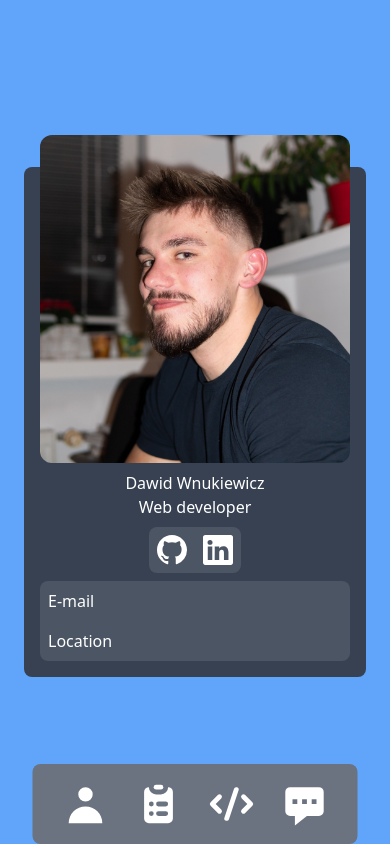
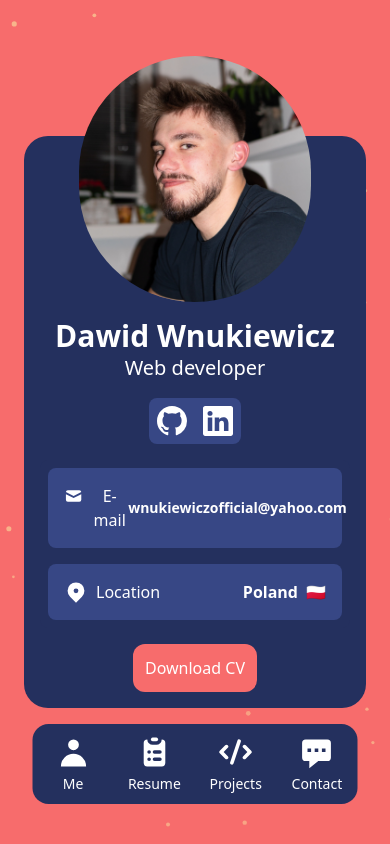
Before and after one commit to wnukiewiczofficial/portfolio, a React (Vite) app: page / in a window 390 px wide. Built offline with nearby package versions, Linux system fonts and the light colour scheme.

Commit message:
massive update

```diff
--- a/index.html
+++ b/index.html
@@ -4,7 +4,7 @@
     <meta charset="UTF-8" />
     <!-- <link rel="icon" type="image/svg+xml" href="/vite.svg" /> -->
     <meta name="viewport" content="width=device-width, initial-scale=1.0" />
-    <title>Dawid Wnukiewicz</title>
+    <title>Dawid Wnukiewicz | Portfolio</title>
   </head>
   <body>
     <div id="root"></div>
--- a/package.json
+++ b/package.json
@@ -13,9 +13,11 @@
     "react": "^18.2.0",
     "react-dom": "^18.2.0",
     "react-icons": "^4.8.0",
+    "react-particles": "^2.9.3",
     "react-router": "^6.11.1",
     "react-router-dom": "^6.11.1",
-    "react-scroll": "^1.8.9"
+    "react-scroll": "^1.8.9",
+    "tsparticles": "^2.9.3"
   },
   "devDependencies": {
     "@types/react": "^18.0.28",
--- a/src/components/mycard.jsx
+++ b/src/components/mycard.jsx
@@ -1,23 +1,48 @@
 import { BsGithub, BsLinkedin } from "react-icons/bs";
+import { HiLocationMarker, HiMail } from "react-icons/hi";
 import imgMe from "../assets/me.jpg";
 
 export default function MyCard() {
   return (
-    <div className="max-w-full w-96 flex flex-col gap-2 bg-gray-700 p-4 rounded-lg text-center place-items-center">
-      <img src={imgMe} alt="Picture of me" className="rounded-xl -mt-12" />
+    <div className="max-w-full w-96 flex flex-col gap-4 bg-themeTwo p-4 rounded-3xl text-center place-items-center">
+      <img
+        src={imgMe}
+        alt="Picture of me"
+        className="w-3/4 rounded-full -mt-24"
+      />
       <div>
-        <h1>Dawid Wnukiewicz</h1>
-        <h2>Web developer</h2>
+        <h1 className="text-3xl font-semibold">Dawid Wnukiewicz</h1>
+        <h2 className="text-xl">Web developer</h2>
       </div>
       {/* ICONS */}
-      <div className="flex gap-4 text-3xl justify-center bg-gray-600 rounded-lg p-2">
-        <BsGithub />
+      <div className="flex gap-4 text-3xl justify-center bg-additionalOne rounded-lg p-2">
+        <a href="https://github.com/wnukiewiczofficial" target="blank">
+          <BsGithub />
+        </a>
         <BsLinkedin />
       </div>
-      <div className="flex flex-col items-start w-full gap-4 bg-gray-600 rounded-lg p-2">
-        <span>E-mail</span>
-        <span>Location</span>
+      <div className="flex flex-col items-start w-full gap-4 bg-themeTwo rounded-lg p-2">
+        <div className="w-full bg-additionalOne p-4 rounded-lg flex justify-between items-center">
+          <div className="flex gap-2">
+            <HiMail className="text-2xl" />
+            <span>E-mail</span>
+          </div>
+          <span className="font-semibold text-sm">
+            wnukiewiczofficial@yahoo.com
+          </span>
+        </div>
+        <div className="w-full bg-additionalOne p-4 rounded-lg flex justify-between items-center">
+          <div className="flex gap-2">
+            <HiLocationMarker className="text-2xl" />
+            <span>Location</span>
+          </div>
+          <div className="flex gap-2">
+            <span className="font-semibold">Poland</span>
+            <span>🇵🇱</span>
+          </div>
+        </div>
       </div>
+      <button className="bg-themeOne p-3 rounded-xl">Download CV</button>
     </div>
   );
 }
--- a/src/components/navbar.jsx
+++ b/src/components/navbar.jsx
@@ -15,9 +15,15 @@ export default function NavBar({ cardRef, contentRef }) {
   useEffect(() => {
     if (inContent) {
       contentRef.current.scrollIntoView({ behavior: "smooth" });
-      navRef.current.classList.remove("-translate-y-full");
+      navRef.current.classList.replace(
+        "-translate-y-[150%]",
+        "translate-y-1/2"
+      );
     } else {
-      navRef.current.classList.add("-translate-y-full");
+      navRef.current.classList.replace(
+        "translate-y-1/2",
+        "-translate-y-[150%]"
+      );
       cardRef.current.scrollIntoView({ behavior: "smooth" });
     }
   }, [inContent]);
@@ -27,43 +33,79 @@ export default function NavBar({ cardRef, contentRef }) {
       {/* mobile */}
       <nav
         ref={navRef}
-        className="lg:hidden absolute top-full h-20 left-1/2 -translate-x-1/2 -translate-y-full w-5/6 p-4 rounded-lg bg-gray-500 transition duration-200 z-20"
+        className="lg:hidden absolute top-full h-20 left-1/2 -translate-x-1/2 -translate-y-[150%] w-5/6 rounded-2xl bg-themeTwo transition duration-200 z-20"
       >
-        <ul className="flex h-full items-center justify-around text-xl relative">
-          <Link to="/me" onClick={() => !inContent && setInContent(true)}>
-            <HiUser className="text-5xl md:text-2xl" />
+        <ul className="flex w-full h-full items-center justify-around text-sm">
+          <Link
+            to="/me"
+            onClick={() => !inContent && setInContent(true)}
+            className="flex flex-col items-center gap-1 p-1 rounded-lg w-1/6"
+          >
+            <HiUser className="text-4xl" />
+            <span>Me</span>
           </Link>
-          <Link to="/" onClick={() => !inContent && setInContent(true)}>
-            <HiClipboardList className="text-5xl md:text-2xl" />
+          <Link
+            to="/"
+            onClick={() => !inContent && setInContent(true)}
+            className="flex flex-col items-center gap-1 p-1 rounded-lg w-1/6"
+          >
+            <HiClipboardList className="text-4xl" />
+            <span>Resume</span>
           </Link>
-          <Link to="/" onClick={() => !inContent && setInContent(true)}>
-            <HiCode className="text-5xl md:text-2xl" />
+          <Link
+            to="/"
+            onClick={() => !inContent && setInContent(true)}
+            className="flex flex-col items-center gap-1 p-1 rounded-lg w-1/6"
+          >
+            <HiCode className="text-4xl" />
+            <span>Projects</span>
           </Link>
-          <Link to="/" onClick={() => !inContent && setInContent(true)}>
-            <HiChatAlt className="text-5xl md:text-2xl" />
+          <Link
+            to="/"
+            onClick={() => !inContent && setInContent(true)}
+            className="flex flex-col items-center gap-1 p-1 rounded-lg w-1/6"
+          >
+            <HiChatAlt className="text-4xl" />
+            <span>Contact</span>
           </Link>
         </ul>
       </nav>
       {/* desktop */}
-      <nav className="hidden lg:flex w-full p-4 h-20 rounded-lg bg-gray-500 transition duration-200">
-        <ul className="w-full flex h-full items-center justify-around text-xl relative">
-          <Link to="/me">
+      <nav className="hidden lg:flex self-start p-12 h-20 rounded-2xl bg-themeTwo transition duration-200">
+        <ul className="w-full flex gap-8 h-full items-center justify-between text-sm text-center relative">
+          <Link
+            to="/me"
+            className="flex flex-col items-center gap-1 p-1 rounded-lg w-1/6"
+          >
             <HiUser className="text-5xl" />
+            <span>Me</span>
           </Link>
-          <Link to="/">
+          <Link
+            to="/"
+            className="flex flex-col items-center gap-1 p-1 rounded-lg w-1/6"
+          >
             <HiClipboardList className="text-5xl" />
+            <span>Resume</span>
           </Link>
-          <Link to="/">
+          <Link
+            to="/"
+            className="flex flex-col items-center gap-1 p-1 rounded-lg w-1/6"
+          >
             <HiCode className="text-5xl" />
+            <span>Projects</span>
           </Link>
-          <Link to="/">
+          <Link
+            to="/"
+            className="flex flex-col items-center gap-1 p-1 rounded-lg w-1/6"
+          >
             <HiChatAlt className="text-5xl" />
+            <span>Contact</span>
           </Link>
         </ul>
       </nav>
-      <div className="lg:hidden absolute flex h-20 justify-center top-full translate-y-full w-full p-4 rounded-lg transition duration-200 z-10">
+      <div className="lg:hidden absolute flex h-20 justify-center items-center left-0 top-full translate-y-[150%] w-full p-4 transition duration-200 z-10">
         <Link to="/" onClick={() => inContent && setInContent(false)}>
-          <HiChevronDoubleUp className="text-2xl" />
+          <HiChevronDoubleUp className="text-4xl bg-themeTwo rounded-full p-2" />
         </Link>
       </div>
     </>
--- /dev/null
+++ b/src/components/particles.jsx
@@ -0,0 +1,69 @@
+import { useCallback } from "react";
+import Particles from "react-particles";
+import { loadFull } from "tsparticles";
+export default function ParticleBg() {
+  const particlesInit = useCallback(async (engine) => {
+    await loadFull(engine);
+  }, []);
+
+  const particlesLoaded = useCallback(async () => {}, []);
+
+  return (
+    <Particles
+      init={particlesInit}
+      loaded={particlesLoaded}
+      options={{
+        background: {
+          color: {
+            // value: "#000000",
+            value: "#f76c6c",
+          },
+        },
+        particles: {
+          color: {
+            value: "#f8e9a1",
+          },
+          collisions: {
+            enable: true,
+          },
+          move: {
+            direction: "none",
+            enable: true,
+            random: true,
+            speed: 0.3,
+            straight: false,
+          },
+          number: {
+            density: {
+              enable: true,
+              area: 1200,
+            },
+            value: 200,
+          },
+          opacity: {
+            value: { min: 0.4, max: 0.6 },
+          },
+          shape: {
+            type: "circle",
+          },
+          size: {
+            value: { min: 1, max: 3 },
+          },
+        },
+        detectRetina: true,
+        interactivity: {
+          events: {
+            onHover: {
+              enable: true,
+              parallax: {
+                enable: true,
+                force: 100,
+                smooth: 5,
+              },
+            },
+          },
+        },
+      }}
+    />
+  );
+}
--- a/src/display.jsx
+++ b/src/display.jsx
@@ -1,8 +1,9 @@
-import { useEffect, useRef, useState } from "react";
+import { useRef } from "react";
 import MyCard from "./components/mycard";
 import NavBar from "./components/navbar";
 import Me from "./routes/me";
 import { Routes, Route } from "react-router";
+import ParticleBg from "./components/particles";
 
 export default function Display() {
   const cardRef = useRef();
@@ -11,19 +12,23 @@ export default function Display() {
   return (
     <main
       className={
-        "w-screen h-screen bg-blue-400 lg:grid lg:grid-cols-2 lg:p-8 text-white overflow-hidden relative"
+        "w-screen h-screen lg:flex lg:justify-center lg:p-8 text-white overflow-hidden relative"
       }
     >
+      <div className="absolute w-full h-full top-0 left-0 -z-50">
+        <ParticleBg />
+      </div>
       <header
         ref={cardRef}
         className="lg:row-span-2 flex flex-col h-full p-6 gap-6 justify-center items-center"
       >
         <MyCard />
       </header>
+      <div className="lg:w-1/2 h-screen lg:h-full p-6 pt-52 lg:pt-0 lg:flex lg:flex-col lg:gap-12 items-center justify-center">
         <NavBar cardRef={cardRef} contentRef={contentRef} />
         <section
           ref={contentRef}
-        className="bg-gray-700 rounded-lg p-6 pt-40 lg:pt-6 h-screen lg:h-full"
+          className="w-full h-full bg-themeTwo rounded-3xl p-6 lg:pt-6  lg:h-4/6"
         >
           <Routes>
             <Route path="/" element={null} />
@@ -31,6 +36,7 @@ export default function Display() {
             <Route path="*" element={null} />
           </Routes>
         </section>
+      </div>
     </main>
   );
 }
--- a/tailwind.config.js
+++ b/tailwind.config.js
@@ -2,7 +2,15 @@
 export default {
   content: ["./index.html", "./src/**/*.{js,ts,jsx,tsx}"],
   theme: {
-    extend: {},
+    extend: {
+      colors: {
+        themeOne: "#f76c6c",
+        themeTwo: "#24305e",
+        additionalOne: "#374785",
+        additionalTwo: "#a8d0e6",
+        accent: "#f8e9a1",
+      },
+    },
   },
   plugins: [],
 };
```
Also changed, not shown: 1 other file (tests, documents, lock files or other folders). Lines whose indentation alone changed are shown as unchanged.
